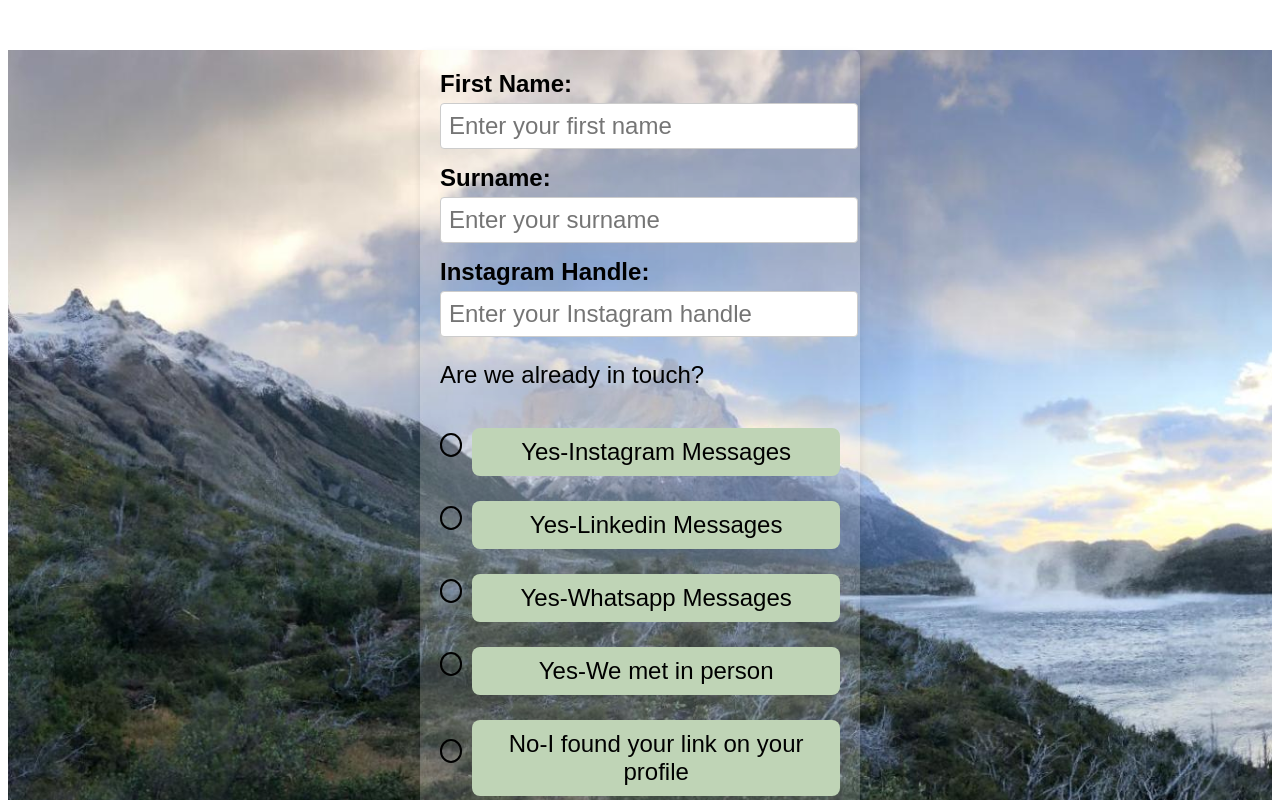
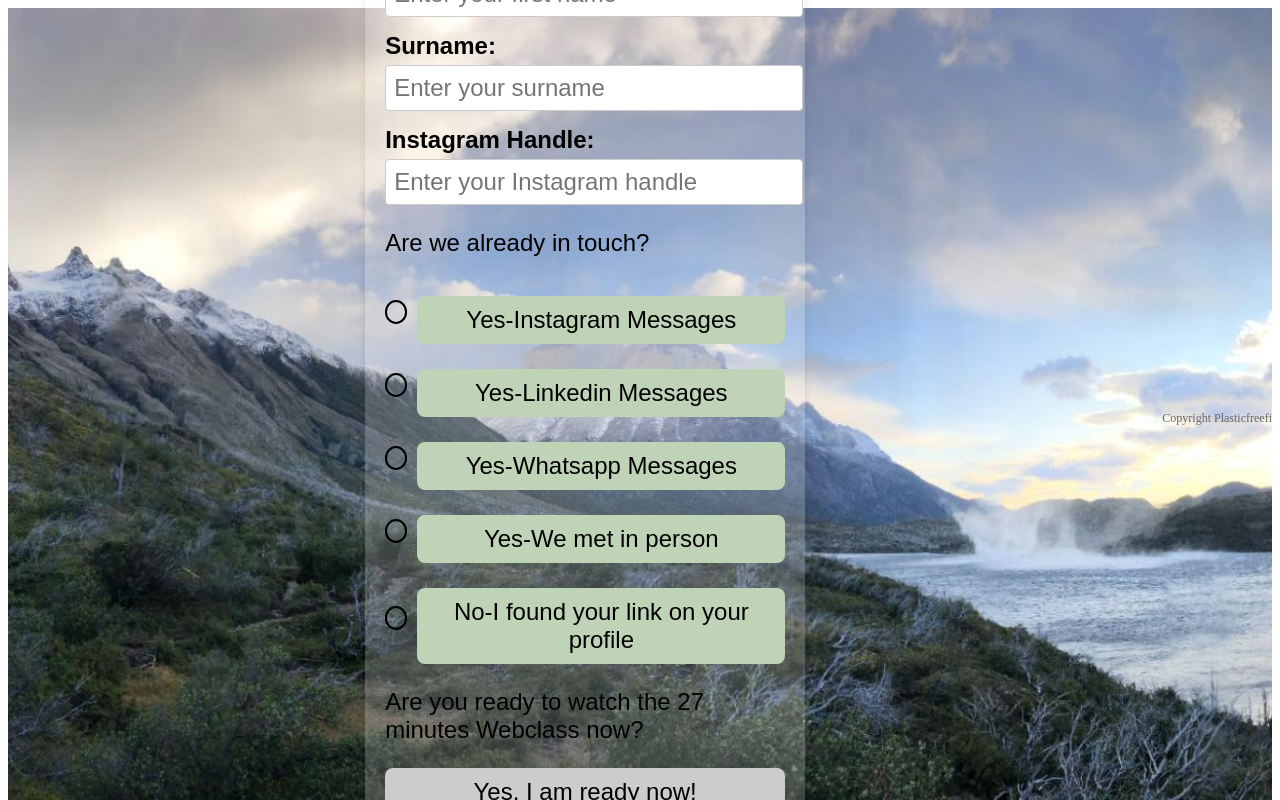
Before and after one commit to RomanBapst/simple_spa, a Vue app in the folder frontend/: page / in a window 1280 px wide. Shown: the top 800 px of the page. Built offline with nearby package versions, Linux system fonts and the light colour scheme.

Commit message:
more changes

```diff
--- a/frontend/src/components/Form.vue
+++ b/frontend/src/components/Form.vue
@@ -253,8 +253,12 @@ html, body {
   background-image: url('/images/image3.jpg');
   background-size: cover;
   background-position: center;
-  height: 100vh; /* or any other height you need */
-  margin: 0
+  background-repeat: no-repeat; /* Ensure no repetition of the background */
+  width: 100%;
+  height: 100vh; /* 100% of the viewport height */
+  display: flex;
+  justify-content: center;
+  align-items: center;
 }
 
 .copyright {
```
